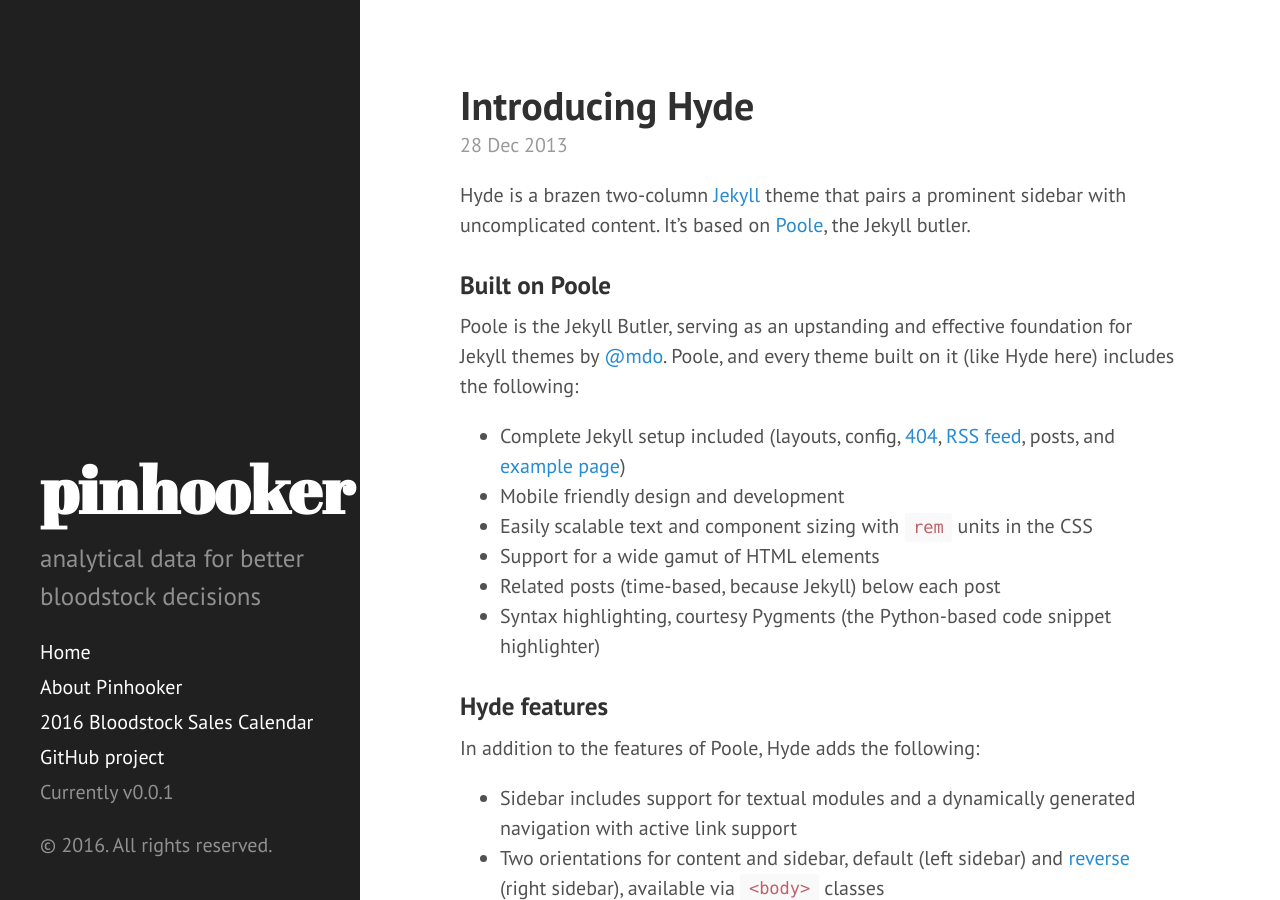
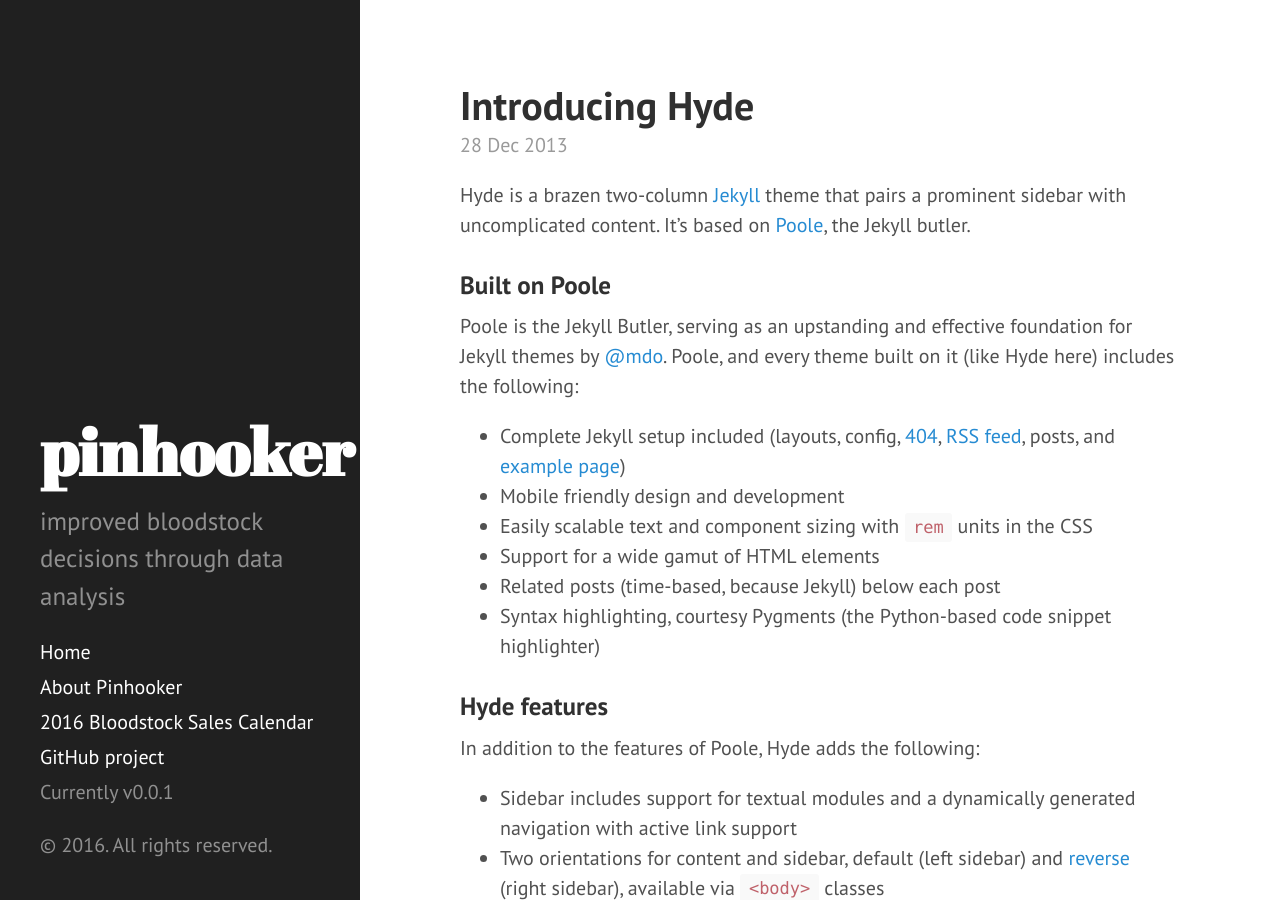
Before and after one commit to phillc73/pinhooker, a Jekyll site: the page built from index.html, in a window 1280 px wide and 900 px high. Built offline with Jekyll 4.4.1, drawn with Linux system fonts in a browser that asks for light colours; the list of posts is cut into pages by our own code.

Commit message:
Update tagline

```diff
--- a/_config.yml
+++ b/_config.yml
@@ -8,7 +8,7 @@ permalink:        pretty
 # Setup
 title:            pinhooker
 tagline:          'bloodstock sales analysis'
-description:      'analytical data for better bloodstock decisions'
+description:      'improved bloodstock decisions through data analysis'
 url:              http://phillc73.github.io/pinhooker/
 baseurl:          http://phillc73.github.io/pinhooker/
 
--- a/_includes/sidebar.html
+++ b/_includes/sidebar.html
@@ -21,7 +21,7 @@
       {% for node in pages_list %}
         {% if node.title != null %}
           {% if node.layout == "page" %}
-            <a class="sidebar-nav-item{% if page.url == node.url %} active{% endif %}" href="/pinhooker/{{ node.url }}">{{ node.title }}</a>
+            <a class="sidebar-nav-item{% if page.url == node.url %} active{% endif %}" href="/pinhooker{{ node.url }}">{{ node.title }}</a>
           {% endif %}
         {% endif %}
       {% endfor %}
```
